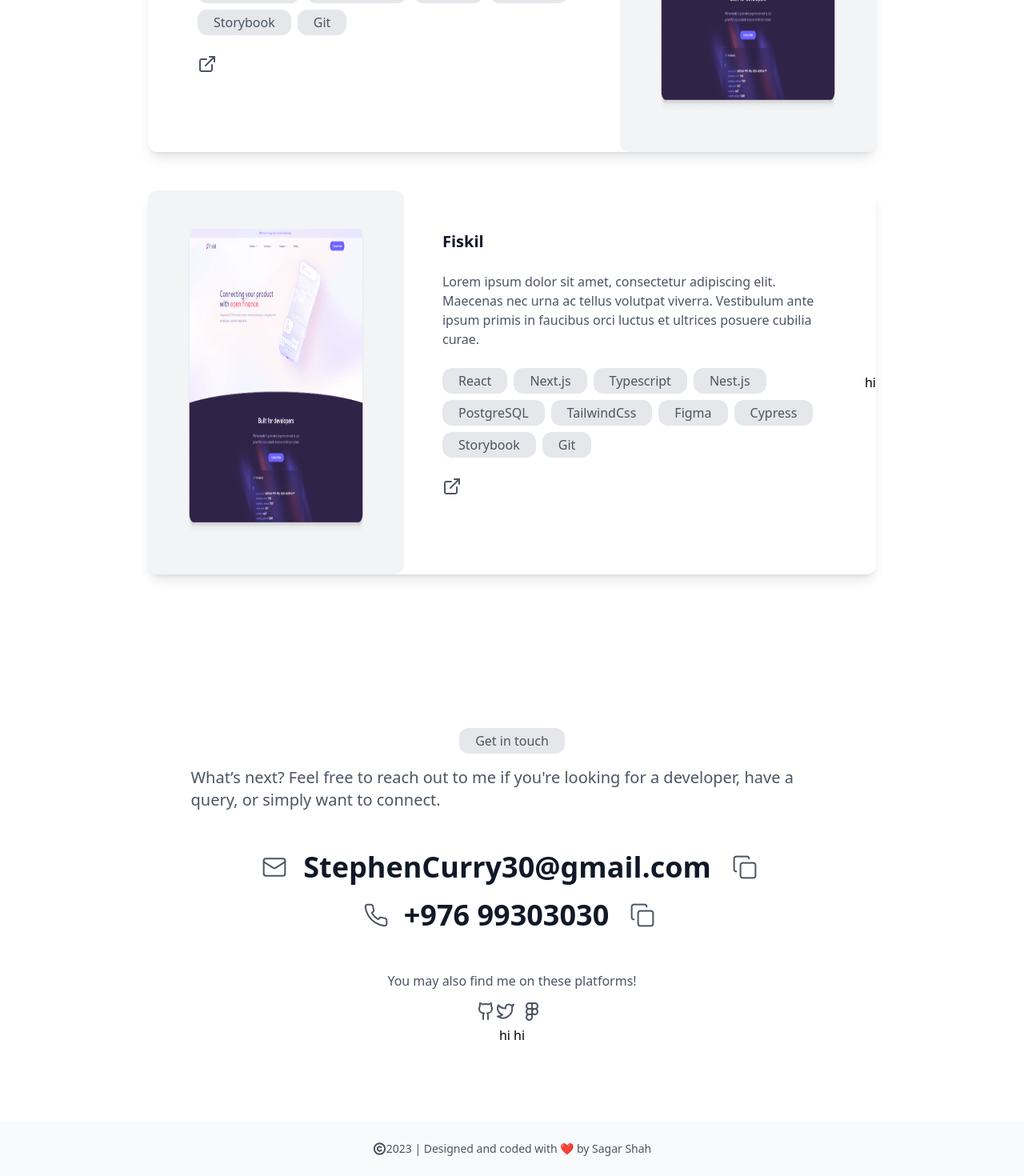
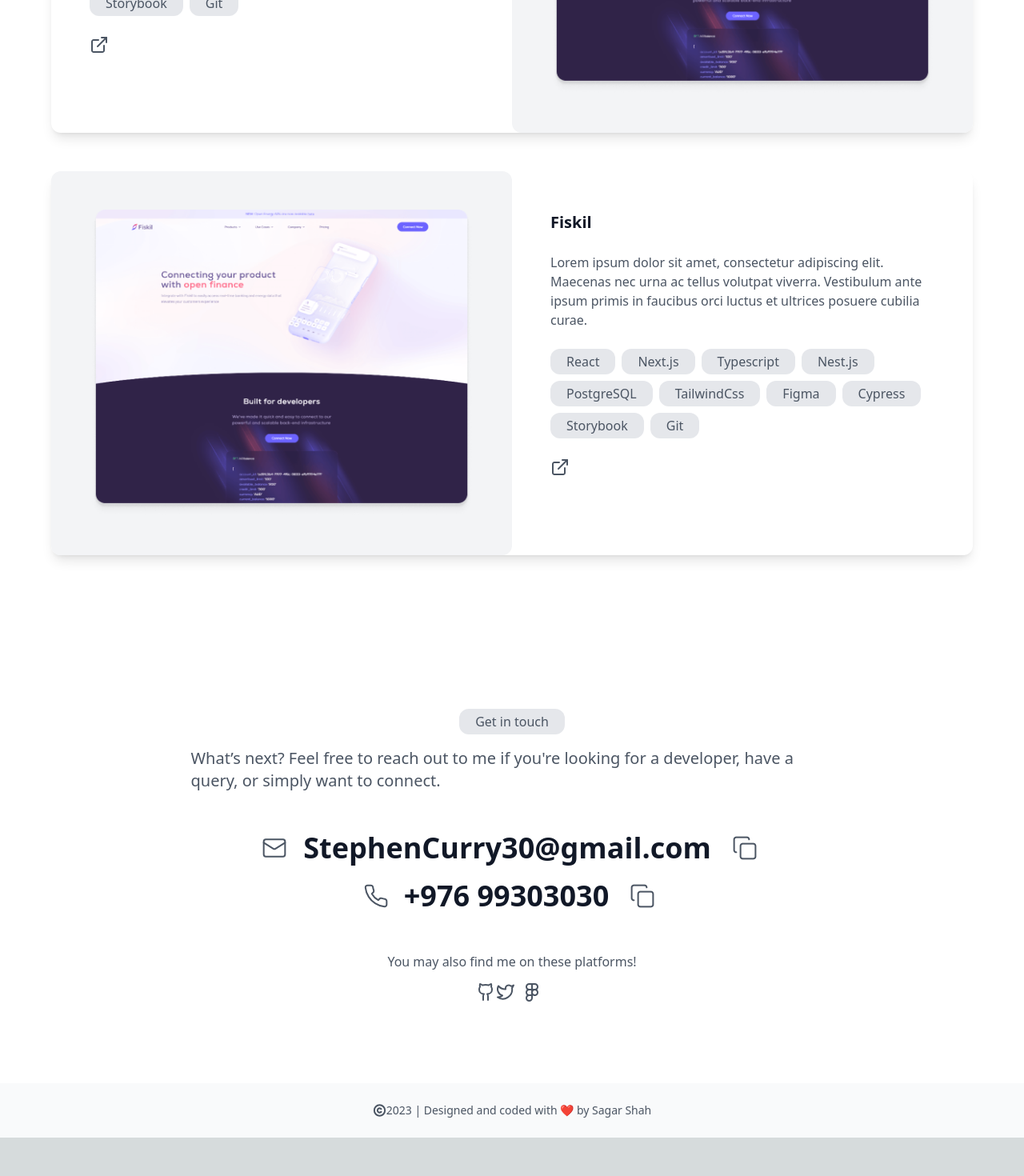
Before and after one commit to Lkhamjav-github/Protofolio-lkhamjav, a Next.js app: page / in a window 1280 px wide. Shown: the part 6734-8204 px from the top of the page at 80% size. After the commit the page ends 8156 px from the top, so only its background shows below. Built offline with nearby package versions, Linux system fonts and the light colour scheme.

Commit message:
dark mode

```diff
--- a/src/components/ContactMe.jsx
+++ b/src/components/ContactMe.jsx
@@ -26,7 +26,7 @@ export const ContactMe = () => {
                     <img src="./twitter.svg" alt="" />
                     <img src="./figma.svg" alt="" />
                 </div>
-                <div>hi hi </div>
+                <div></div>
             </div>
         </div>
     )
--- a/src/components/Row.jsx
+++ b/src/components/Row.jsx
@@ -3,7 +3,7 @@ import React from 'react'
 // document.getElementsByClassName("ul")
 export const Row = (props) => {
     return (
-        <div className='lg:flex lg:gap-12 px-8 py-8 lg:rounded-xl bg-white dark:bg-black lg:justify-between w-7/10'>
+        <div className='lg:flex lg:gap-12 px-8 py-8 lg:rounded-xl bg-white dark:bg-black lg:justify-between w-[343px]lg:w-7/10'>
             <div className='w-54.5'>
                 <img src="./upwork.svg" alt="" />
             </div>
--- a/src/components/WorkRow.jsx
+++ b/src/components/WorkRow.jsx
@@ -3,7 +3,7 @@ import { Button } from './Button'
 export const WorkRow = (props) => {
     return (
         <div className={`flex flex-col items-center  lg:${props.row} rounded-xl shadow-lg `}>
-            <div className={`bg-gray-100 dark:bg-black  w-80 px-12 py-12  rounded-xl `}>
+            <div className={`bg-gray-100 dark:bg-black  w-80 px-12 py-12  rounded-xl lg:w-[576px]`}>
                 <img className='w-72 h-48 lg:h-96 lg:w-120 ' src="./firstskill.png" alt="" />
             </div>
             <div className='lg:flex flex-col px-8 py-8 lg:px-12 lg:pt-12 pb-24 gap-6' >
@@ -23,7 +23,6 @@ export const WorkRow = (props) => {
                 </div>
                 <img src="./dsum.svg" alt="" className='w-6 h-6' />
             </div>
-            <div>hi</div>
         </div>
     )
 }
```
